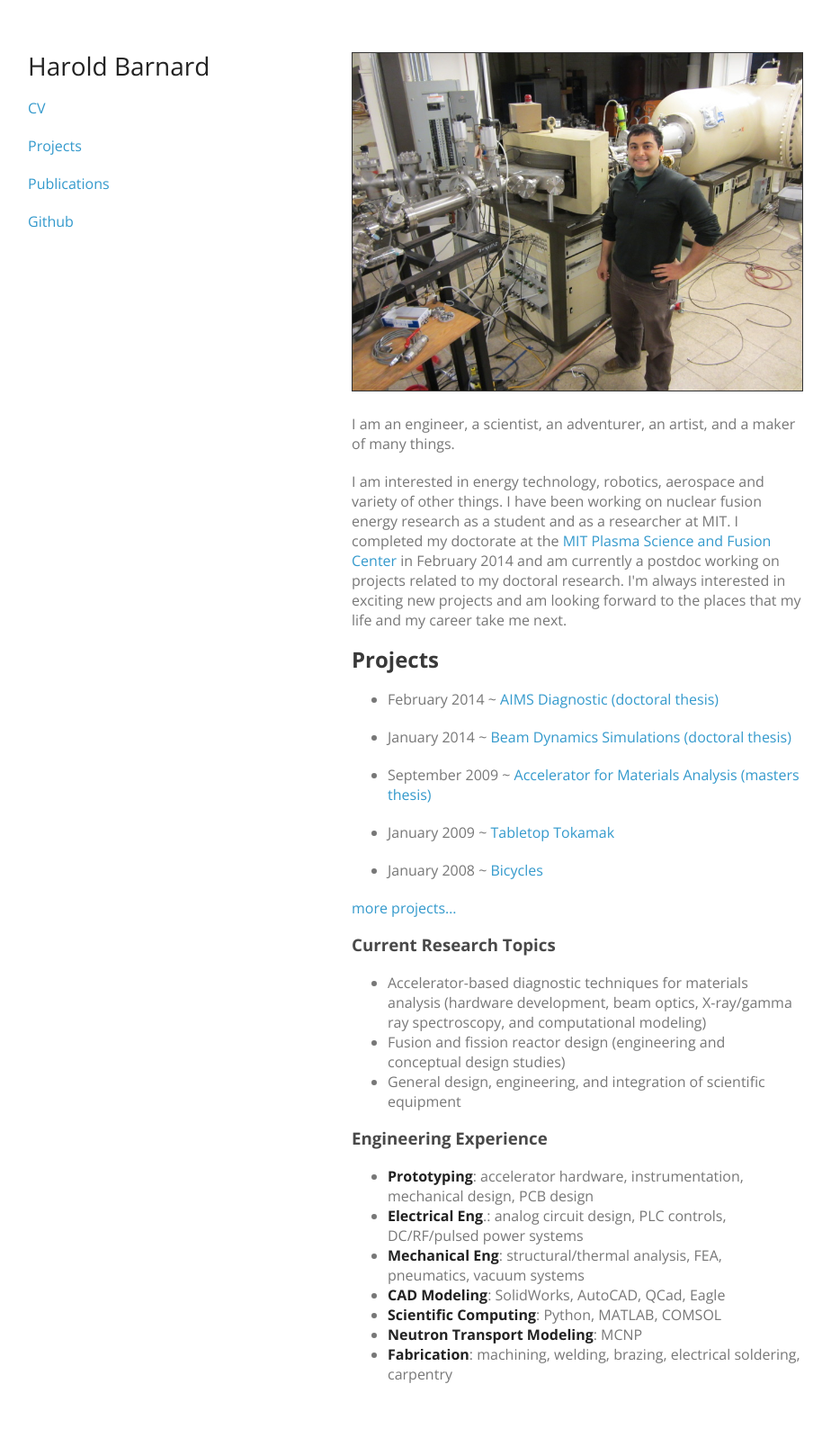
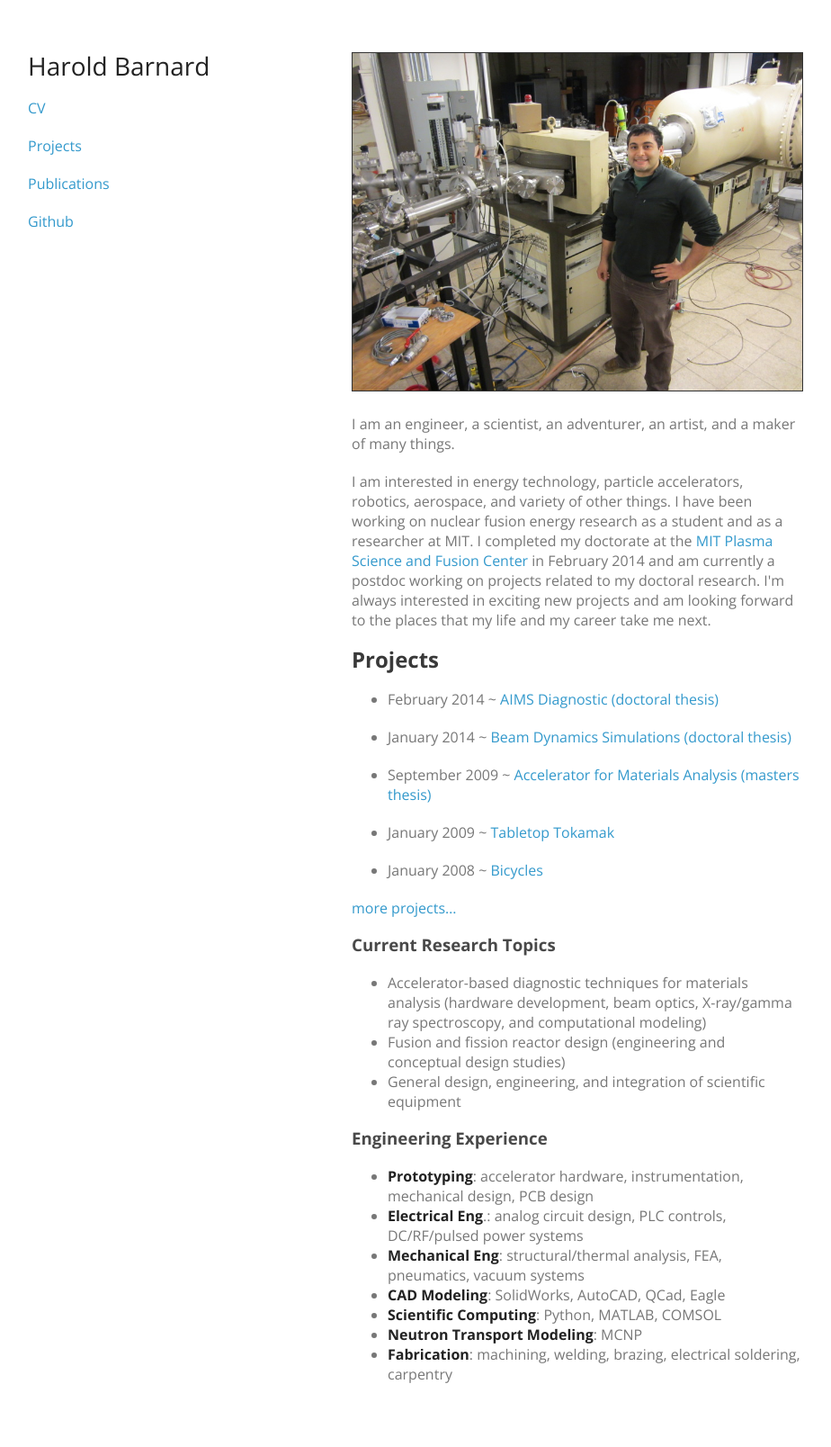
Before and after one commit to hbar/hbar.github.io, a Jekyll site: the page built from index.md, in a window 1280 px wide. Shown: the whole page at 90% size, without its empty margins (179-1103 px from the left). Built offline with Jekyll 4.4.1, drawn with Linux system fonts in a browser that asks for light colours.

Commit message:
updated index

```diff
--- a/index.md
+++ b/index.md
@@ -7,7 +7,7 @@ title: haroldbot
 
 <p>I am an engineer, a scientist, an adventurer, an artist, and a maker of many things.</p>
 
-<p> I am interested in energy technology, robotics, aerospace and  variety of other things. I have been working on nuclear fusion energy research as a student and as a researcher at MIT. I completed my doctorate at the <a href='http://www.psfc.mit.edu/'>MIT Plasma Science and Fusion Center</a> in February 2014 and am currently a postdoc working on projects related to my doctoral research. I'm always interested in exciting new projects and am looking forward to the places that my life and my career take me next.</p>
+<p> I am interested in energy technology, particle accelerators, robotics, aerospace, and variety of other things. I have been working on nuclear fusion energy research as a student and as a researcher at MIT. I completed my doctorate at the <a href='http://www.psfc.mit.edu/'>MIT Plasma Science and Fusion Center</a> in February 2014 and am currently a postdoc working on projects related to my doctoral research. I'm always interested in exciting new projects and am looking forward to the places that my life and my career take me next.</p>
 
 ## Projects
 {% for post in site.posts limit:5 %}
```
